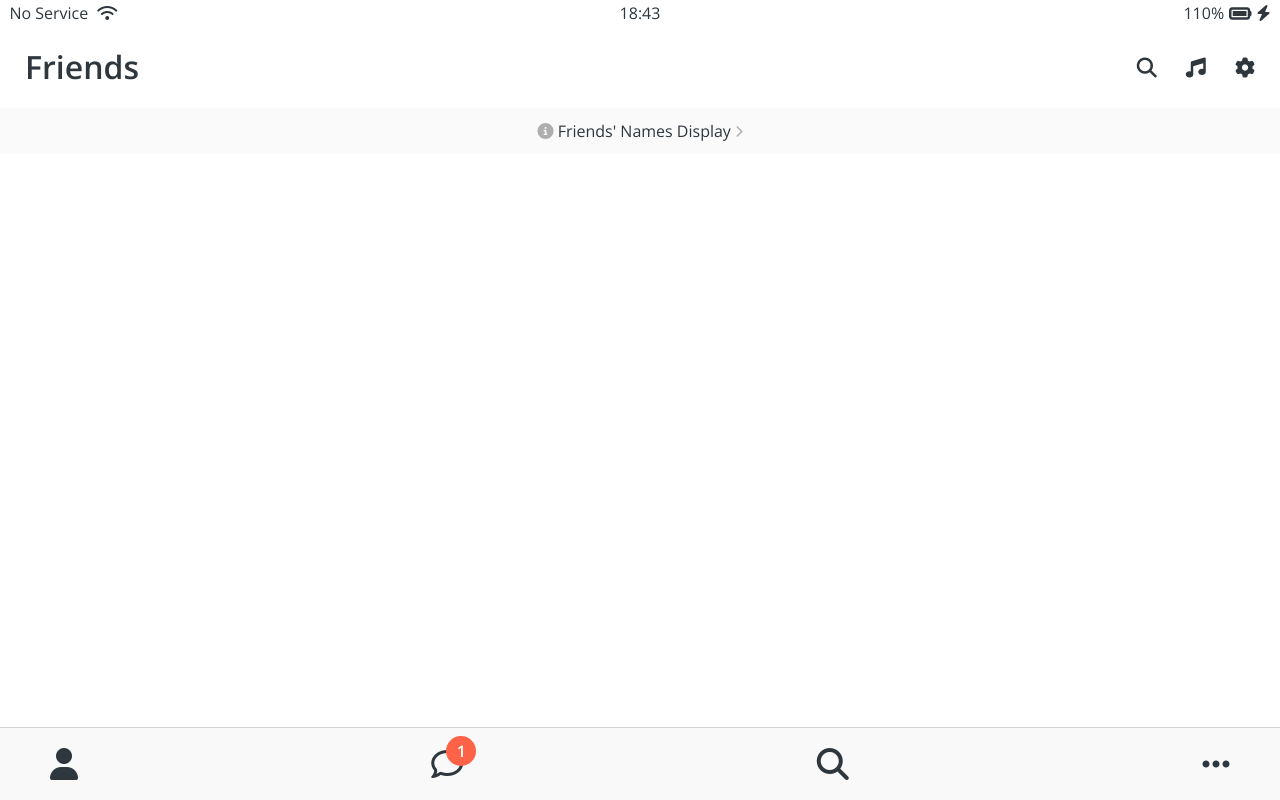
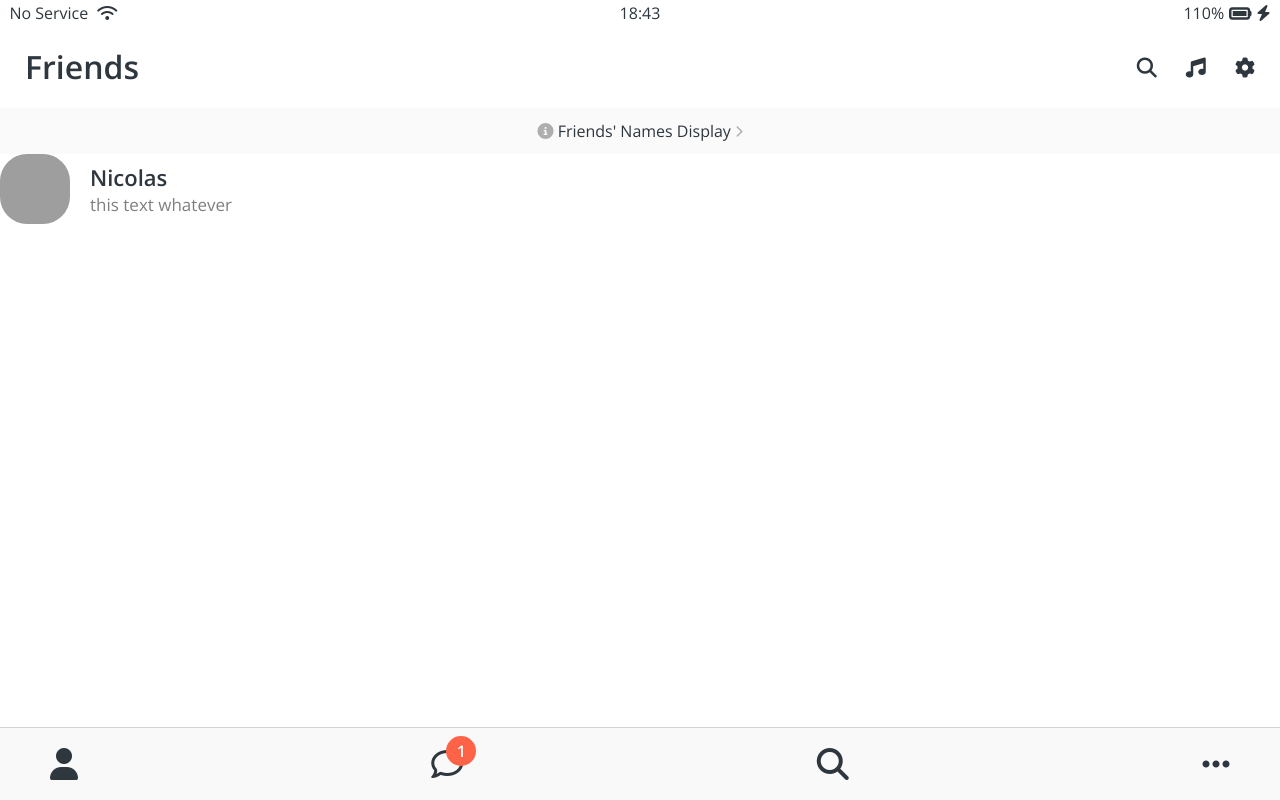
Before and after one commit to GGYU720/kokoa-clone, a plain HTML site: page friends.html in a window 1280 px wide. Drawn offline with nearby package versions, Linux system fonts and the light colour scheme; grey boxes are pictures that could not be loaded.

Commit message:
User Component part One

```diff
--- /dev/null
+++ b/css/components/user-component.css
@@ -0,0 +1,23 @@
+.user-component,
+.user-component__column:first-child {
+  display: flex;
+  align-items: center;
+}
+
+.user-component__avatar {
+  width: 70px;
+  height: 70px;
+  border-radius: 27px;
+  margin-right: 20px;
+}
+
+.user-component__title {
+  font-weight: 600;
+  font-size: 22px;
+}
+
+.user-component__subtitle {
+  margin-top: 8px;
+  font-size: 17px;
+  color: rgba(0, 0, 0, 0.5);
+}
--- a/css/styles.css
+++ b/css/styles.css
@@ -7,6 +7,7 @@
 @import "components/status-bar.css";
 @import "components/nav-bar.css";
 @import "components/screen-header.css";
+@import "components/user-component.css";
 
 /* Screens */
 @import "screens/login.css";
--- a/friends.html
+++ b/friends.html
@@ -36,6 +36,20 @@
       <i class="fas fa-chevron-right fa-xs"></i>
     </a>
 
+    <div class="user-component">
+      <div class="user-component__column">
+        <img
+          src="https://avatars3.githubusercontent.com/u/3612017"
+          class="user-component__avatar"
+        />
+        <div class="user-component__text">
+          <h4 class="user-component__title">Nicolas</h4>
+          <h6 class="user-component__subtitle">this text whatever</h6>
+        </div>
+      </div>
+      <div class="user-component__column"></div>
+    </div>
+
     <nav class="nav">
       <ul class="nav__list">
         <li class="nav__btn">
```
